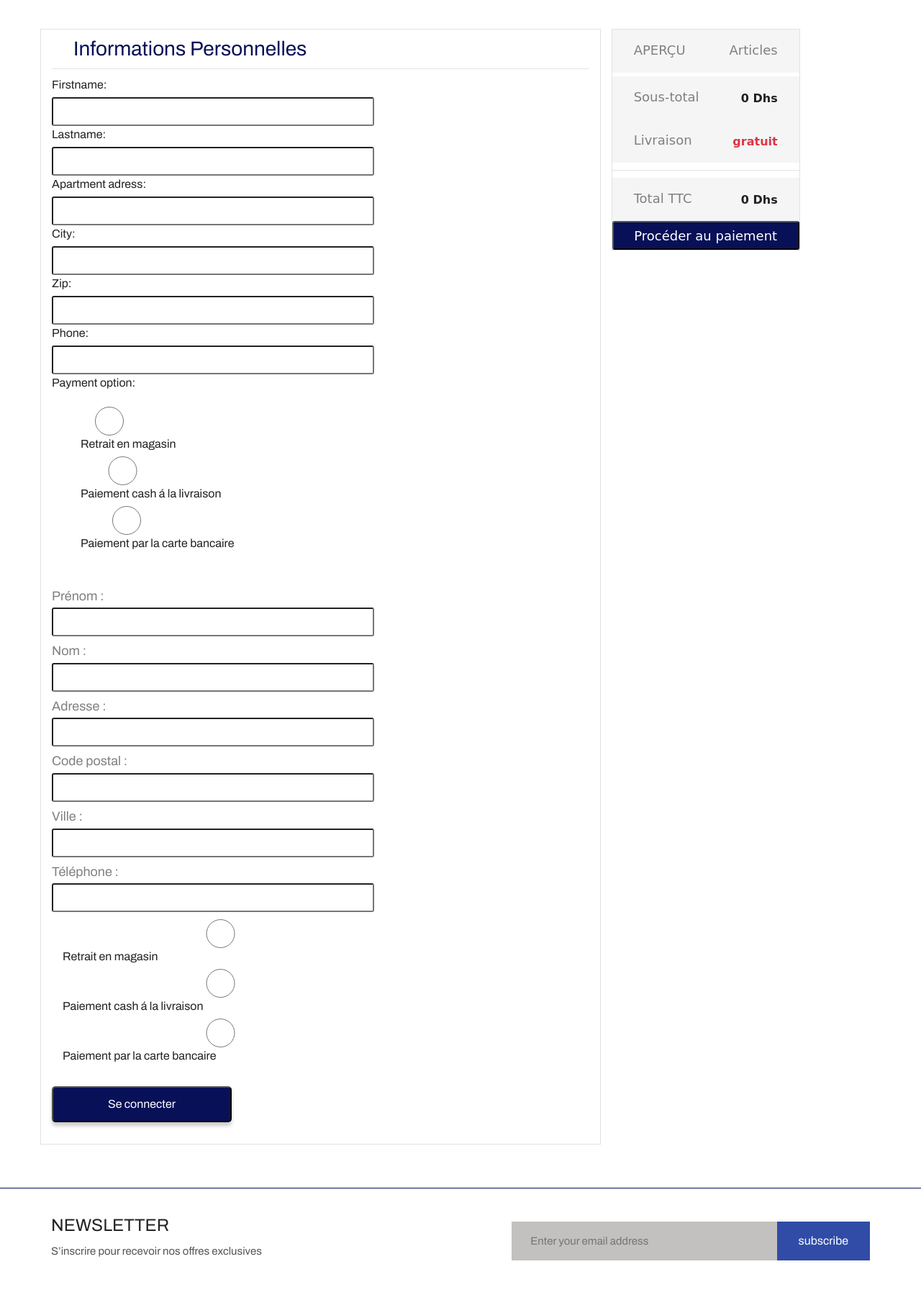
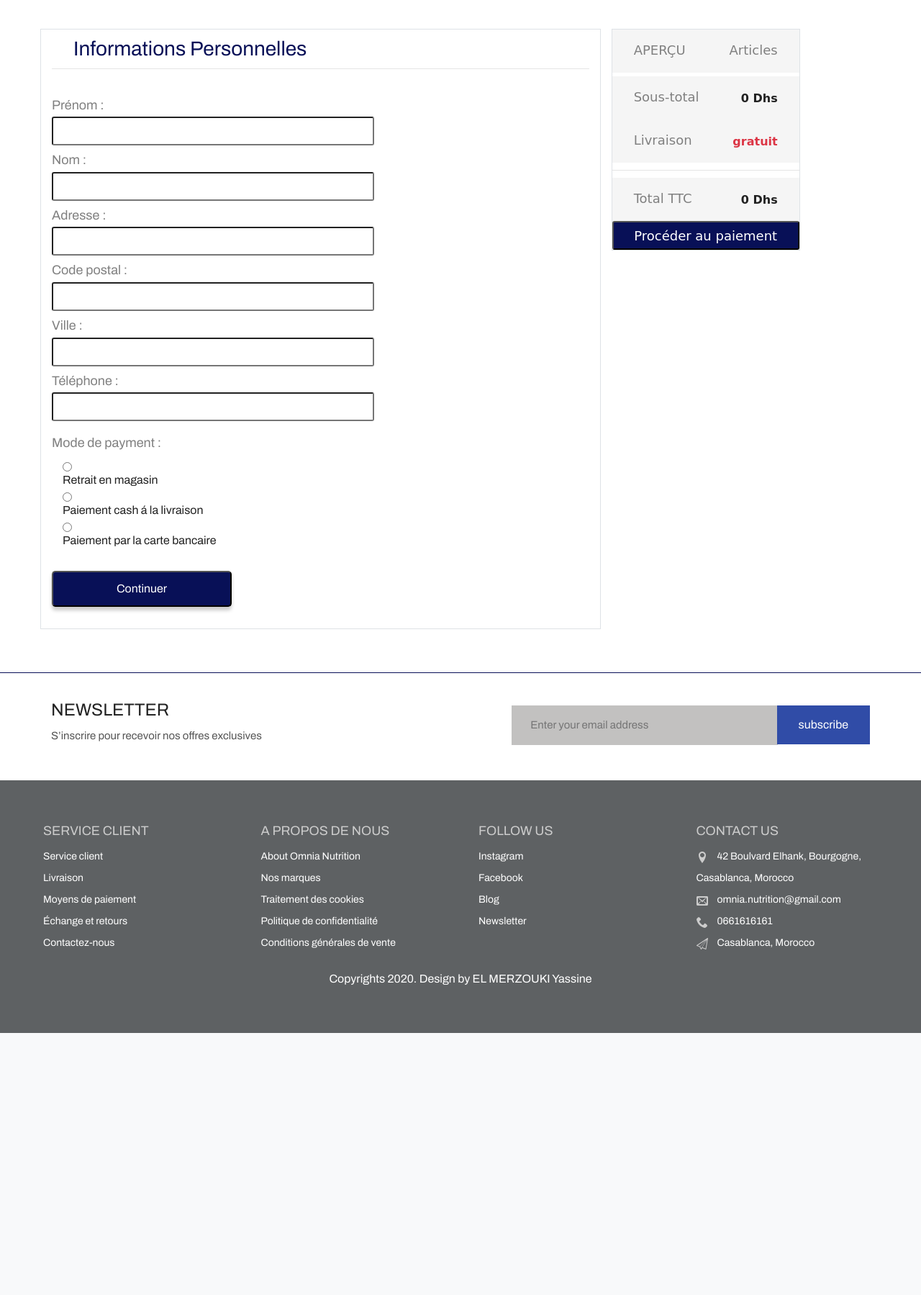
Before and after one commit to Y07-assine/Django-Ecommerce-webapp, a Django app: page /checkout/ in a window 1280 px wide. Shown: the part 146-1945 px from the top of the page at 72% size. After the commit the page ends 1581 px from the top, so only its background shows below. Run offline with Django 3.2, Linux system fonts and the light colour scheme; some libraries are stand-ins or nearby versions; some web fonts are replaced.

Commit message:
modifie checkout

```diff
--- a/core/forms.py
+++ b/core/forms.py
@@ -11,6 +11,8 @@ class CheckoutForm(forms.Form):
     lastname = forms.CharField(max_length=100,required=True)
     apartment_adress = forms.CharField(max_length=250)
     city = forms.CharField(max_length=100,required=True)
-    zip = forms.CharField()
+    zip = forms.CharField(widget=forms.TextInput(attrs={
+        'class':'from-control'
+    }))
     phone = forms.CharField(max_length=10,required=True)
     payment_option = forms.ChoiceField(widget=forms.RadioSelect,choices=PAYMENT_CHOICES)
--- a/core/static/css/style.css
+++ b/core/static/css/style.css
@@ -1375,6 +1375,13 @@ panier
     display: flex;
     justify-content: center;
 }
+.form .radio{
+    width: auto;
+    height: auto;
+    border-radius: 0;
+    display: block;
+    justify-content: center;
+}
 
 .form a {
     color: rgb(29, 29, 90);
--- a/core/templates/checkout.html
+++ b/core/templates/checkout.html
@@ -7,11 +7,9 @@
             <div class="col-sm-8  border">
                 <h5 class="px-5 pt-3">Informations Personnelles</h5>
                 <hr>
-                <form>
-                    {% csrf_token %}
-                    {{form }}
-                </from>
-                <form>
+
+                <form method='POST'>
+                {% csrf_token %}
                     <h6 class="pt-5">Prénom :</h6>
                     {{form.firstname}}
                     <h6 class="pt-3">Nom :</h6>
@@ -25,14 +23,15 @@
                     <h6 class="pt-3">Téléphone :</h6>
                     {{form.phone}}
                     <div class="d-block my-3">
+                    <h6 class="pt-3 py-3">Mode de payment :</h6>
                         {% for value,name in form.fields.payment_option.choices %}
                         <div class="custom-control custom-radio">
-                        <input id="{{ name }}" type="radio">
+                        <input id="{{ name }}" name="payment_option" value="{{ value }}" type="radio" class="radio">
                         <label >{{name}}</label>
                         </div>
                         {% endfor %}
                     </div>
-                    <button type="submit" value="Se connecter" class="cnx mb-5" onclick="connecter()">Se connecter</button>
+                    <button type="submit" value="Se connecter" class="cnx mb-5" onclick="connecter()">Continuer</button>
                 </form>
 
             </div>
--- a/core/views.py
+++ b/core/views.py
@@ -138,7 +138,11 @@ class CheckoutView(View):
         return render(self.request,"checkout.html",context)
 
     def post(self,*args,**kwargs):
-        form = CkeckoutForm(self.request.POST or None)
+        form = CheckoutForm(self.request.POST or None)
+        print(self.request.POST)
         if form.is_valid():
+            print(form.cleaned_data)
             print("The form is valid")
             return redirect('core:checkout')
+        messages.warning(self.request,'Failed checkout')
+        return redirect('core:checkout')
```
